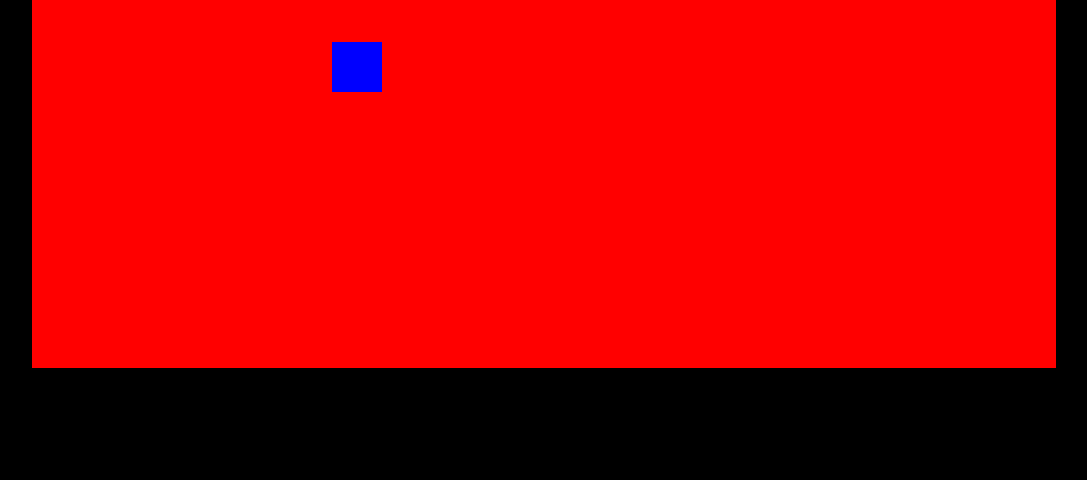
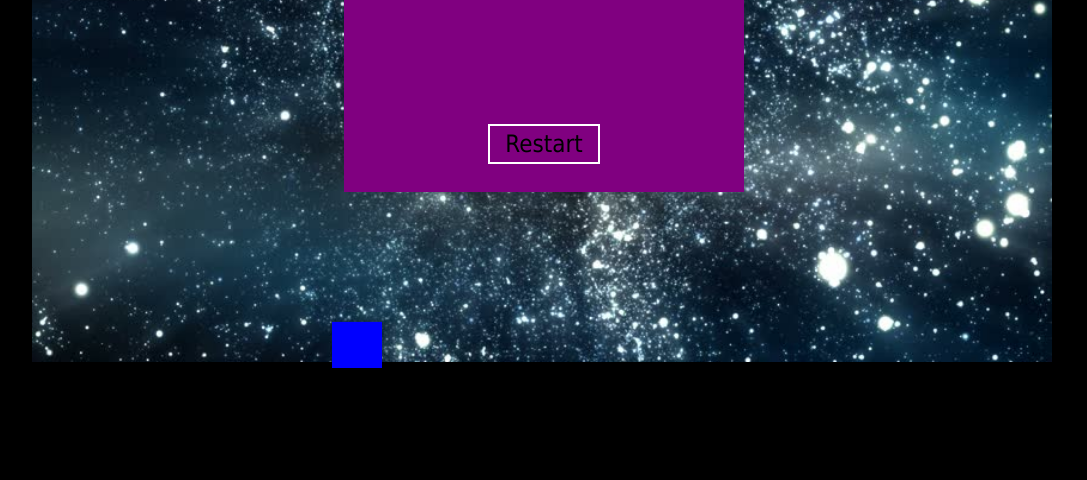
Before and after one commit to berglindoma13/FlappyGame, a website: page app/index.html in a window 1280 px wide. Shown: the part 320-800 px from the top of the page, without its empty margins (96-1183 px from the left). Drawn offline with nearby package versions, Linux system fonts and the light colour scheme; files that its build step writes are made by us from their sources.

Commit message:
added background and fixed controls

```diff
--- a/app/index.html
+++ b/app/index.html
@@ -24,7 +24,10 @@
         <![endif]-->
 
         <div class="GameCanvas">
+            <div class="Background"></div>
             <div class="Player"></div>
+            <div class="Pipe1"></div>
+            <div class="Pipe2"></div>
 
             <div class="Scoreboard">
                 <div class="LoosingMessage">Sorry, You Lost.</div>
--- a/app/scripts/player.js
+++ b/app/scripts/player.js
@@ -26,18 +26,20 @@ window.Player = (function() {
 	};
 
 	Player.prototype.onFrame = function(delta) {
-		if (Controls.keys.right) {
-			this.pos.x += delta * SPEED;
-		}
-		if (Controls.keys.left) {
-			this.pos.x -= delta * SPEED;
-		}
-		if (Controls.keys.down) {
+
+	    if(Controls.keys.space){
+	        this.pos.y -= delta * SPEED + 2;
+        }
+        else{
+	        this.pos.y += delta * SPEED;
+        }
+		/*if (Controls.keys.down) {
 			this.pos.y += delta * SPEED;
 		}
 		if (Controls.keys.up) {
 			this.pos.y -= delta * SPEED;
-		}
+		}*/
+
 
 		this.checkCollisionWithBounds();
 
--- a/app/styles/main.css
+++ b/app/styles/main.css
@@ -70,5 +70,8 @@ height: 57.6em;
 margin-left: -51.2em;
 margin-top: -28.8em;
 overflow: hidden;
-background: red;
+    background-image: url("../images/backgroundtake1.jpg");
+    background-size: 102em 57em;
+    background-repeat: no-repeat;
+/*background: red;*/
 }
```
Also changed, not shown: app/images/backgroundtake1.jpg (added).
